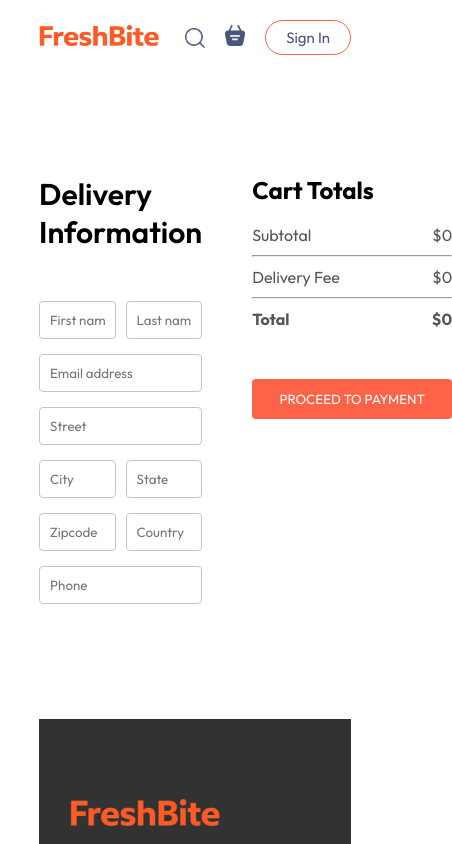
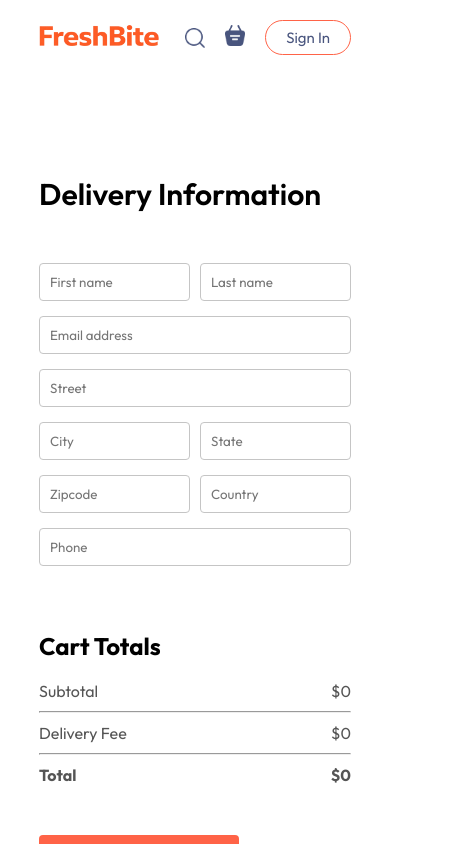
Before and after one commit to Abi-Ash/food-delivery, a React (Vite) app: page /order in a window 390 px wide. Shown: the top 844 px of the page, 452 px wide, since content can reach past the window. Built offline with nearby package versions, Linux system fonts and the light colour scheme.

Commit message:
responsive cart

```diff
--- a/src/components/Header/header.css
+++ b/src/components/Header/header.css
@@ -21,7 +21,7 @@
 .header-contents h2 {
     font-weight: 500;
     color: #fff;
-    font-size: max(4.5vw, 22px);
+    font-size: max(4.5vw, 20px);
 }
 
 .header-contents p {
@@ -46,6 +46,7 @@
 }
 
 @media screen and (max-width: 750px) {
+
     .header-contents {
         max-width: 65%;
     }
--- a/src/pages/PlaceOrder/PlaceOrder.css
+++ b/src/pages/PlaceOrder/PlaceOrder.css
@@ -39,3 +39,9 @@
 .place-order .cart-total button {
     margin-top: 30px;
 }
+
+@media screen and (max-width: 750px) {
+    .place-order {
+        flex-direction: column;
+    }
+}
```
